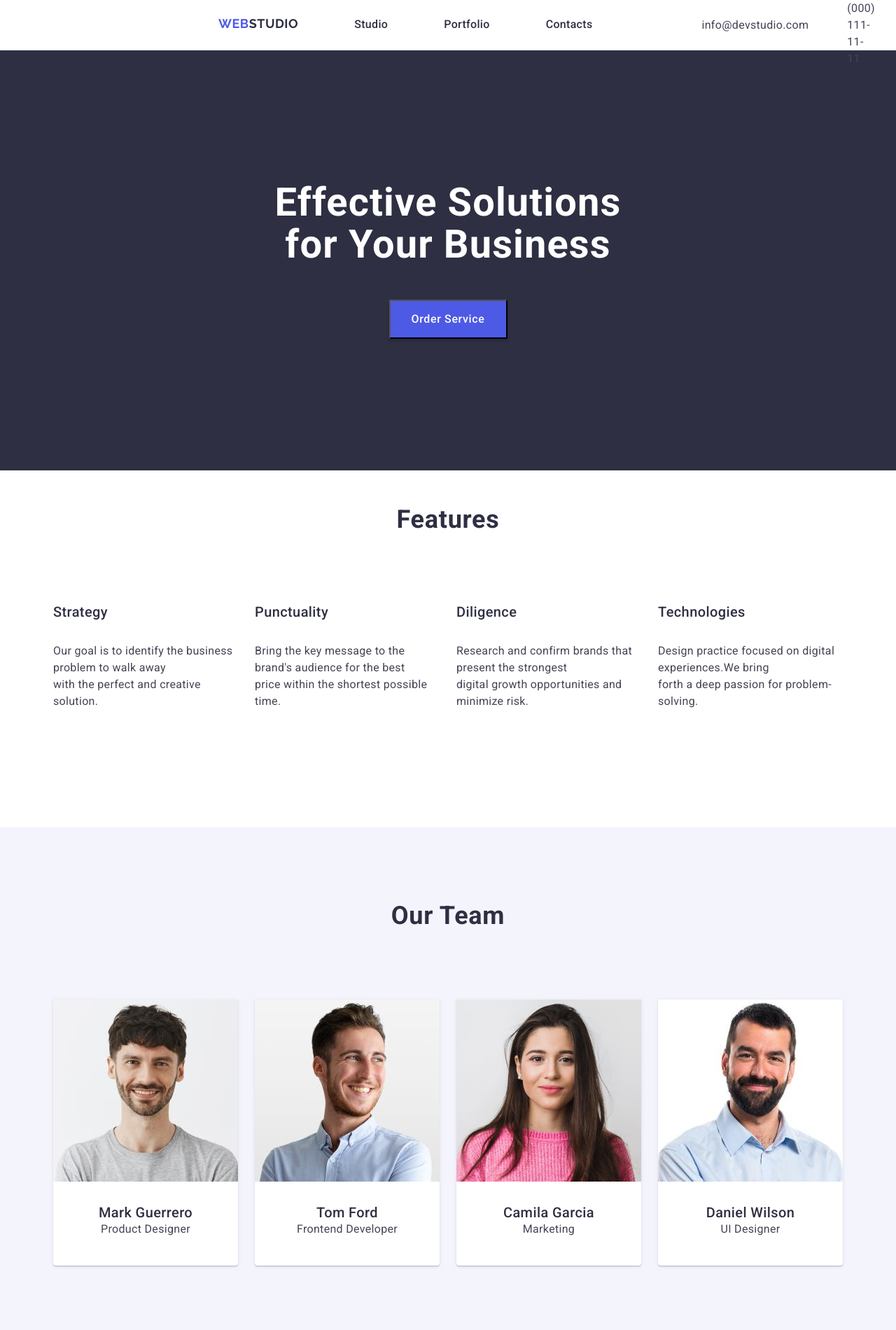
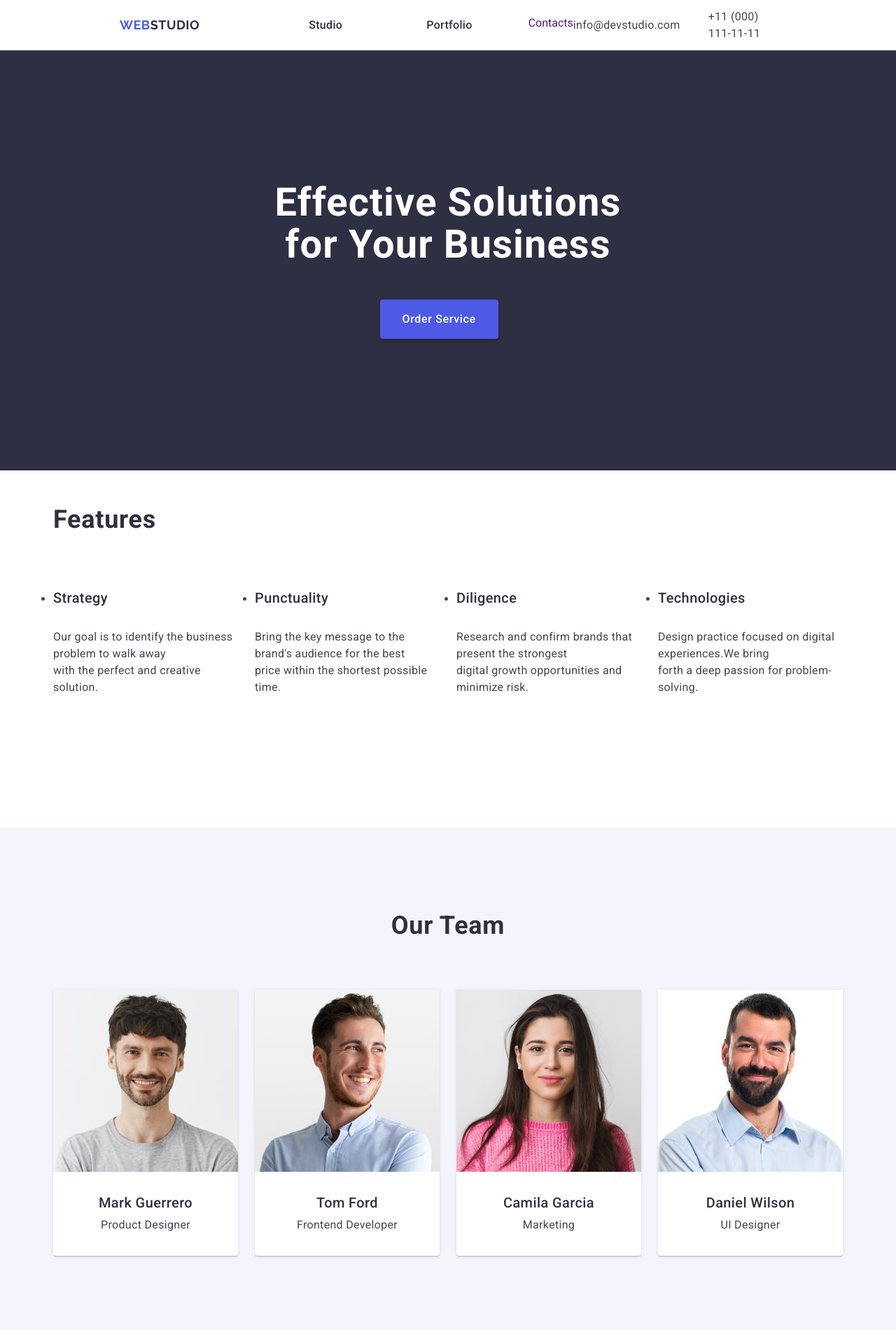
Before and after one commit to Saharov-Aleksey/goit-markup-hw-03, a plain HTML site: page index.html in a window 1280 px wide. Shown: the top 1900 px of the page at 70% size. Drawn offline with nearby package versions, Linux system fonts and the light colour scheme.

Commit message:
Порошёл весь список лмс

```diff
--- a/css/styles.css
+++ b/css/styles.css
@@ -35,8 +35,8 @@ body {
     color: #434455; /* Цвет текста */
     background-color: #FFFFFF; /* Цвет фона */
 }
+.header {
 
-.header {
   display: flex;
   justify-content: space-between;
   align-items: center;
@@ -45,11 +45,26 @@ body {
   padding-right: 156px;
   border-bottom: 1px solid #e7e9fc;
   background: #fff;
-  border-bottom: 1px solid #e7e9fc;
+}
 
+/* Контейнер внутри хедера */
+.header-container {
+  display: flex;
+  justify-content: space-between; /* Располагает навигацию и контакты в одну линию */
+  align-items: center;
 }
+
+/* Общий контейнер для стандартизации размеров контента */
+.container {
+  width: 1158px;
+  margin: 0 auto; /* Центрирует контейнер */
+  padding: 0 15px; /* Внутренние отступы по бокам */
+}
+
+
 .header-logo-div{
     max-height: 24px;
+      margin-right: 76px;
 }
 
 .header__logo {
@@ -60,6 +75,8 @@ body {
     letter-spacing: 0.03em;
     text-transform: uppercase;
     color: #4d5ae5; /* Задаёт цвет текста */
+    padding-top: 24px;
+    padding-bottom: 24px;
 }
 
 .header__logo-part-white {
@@ -77,10 +94,14 @@ body {
 
 .header__nav {
   display: flex;
+  align-items: center;
   gap: 40px;
   max-height: 24px;
 }
-
+ .header-panel{
+  display: flex; /* Элементы списка будут расположены горизонтально */
+  gap: 40px;
+ }
 .header__nav-list {
   display: flex; /* Элементы списка будут расположены горизонтально */
   gap: 40px; /* Расстояние между пунктами меню */
@@ -90,6 +111,10 @@ body {
 .header__nav-item {
   height: 24px;
   width: auto;
+  margin-right: 40px;
+}
+.header__nav-item:last-child {
+  margin-right: 0; /* Обнуляем отступ для последнего элемента */
 }
 
 .header__nav-link {
@@ -118,7 +143,7 @@ body {
 .header__contact-list {
   list-style: none;
   display: flex;
-  gap: 15px;
+  gap: 40px
   padding: 0;
   margin: 0;
 }
@@ -126,9 +151,12 @@ body {
 .header__contact-item {
   display: flex;
   align-items: center;
+  margin-right: 40px; /* Отступ между пунктами контактов */
+}
+.header__contact-item:last-child {
+  margin-right: 0;
 }
 .header__contact-link {
-  margin-right: 40px;
   font-family: "Roboto", sans-serif;
   font-weight: 400;
   font-size: 16px;
@@ -148,11 +176,13 @@ body {
   justify-content: center; /* Центрируем элементы по вертикали */
   height: 600px; /* Высота контейнера */
   background: #2e2f42;
+  padding-top: 188px;
+  padding-bottom: 188px;
 }
 
 .main-content__title {
   display: flex;
-  margin-bottom: 10px; /* Отступ между текстом и кнопкой */
+
   margin-bottom: 48px;
   font-size: 56px; /* Укажите желаемый размер шрифта */
   font-family: "Roboto", sans-serif;
@@ -162,25 +192,28 @@ body {
   text-align: center;
   color: #fff;
  line-height: 1.07;
+ max-width: 496px;
 }
 
 .main-content__button {
-  display: flex;
-  justify-content: center; /* Центрирует текст внутри кнопки */
-  align-items: center; /* Вертикальное выравнивание текста */
+  display: block;
   white-space: nowrap; /* Запретить перенос текста на новую строку */
   padding: 16px 32px;
-  width: 169px;
-  height: 56px;
   box-shadow: 0 4px 4px 0 rgba(0, 0, 0, 0.15);
-  background: #4d5ae5;
   font-family: "Roboto", sans-serif;
   font-weight: 500;
   font-size: 16px;
   line-height: 1.5;
   letter-spacing: 0.04em;
   color: #fff;
+  min-width: 169px;
+  height: 56px;
+  border: none;
+  background-color:#4d5ae5;
+  border-radius: 4px;
   cursor: pointer;
+  margin-left: 150px;
+
 
 }
 .main-content__button:hover,
@@ -207,6 +240,8 @@ body {
   display: flex;
   flex-wrap: wrap; /* Позволяет элементам переноситься на новую строку */
   gap: 24px; /* Отступ между колонками, можно настроить */
+  padding-top: 120px;
+  padding-bottom: 120px;
 }
 
 .main-content__feature-item {
@@ -237,7 +272,24 @@ body {
   color: #434455;
 
 }
+.visually-hidden {
+  margin-bottom: 100px;
+  display: flex;
+  flex-direction: column;
+  text-align: center;
+  height: 40px;
+  font-family: "Roboto", sans-serif;
+  font-weight: 700;
+  font-size: 36px;
 
+  position: absolute; /* Убирает элемент из потока */
+  overflow: hidden; /* Скрываем содержимое */
+  /* line-height: 40px; */
+  line-height: 1.11111;
+  letter-spacing: 0.02em;
+  color: #2e2f42;
+ text-transform: capitalize;
+}
 .main-content__team {
   background-color: #f4f4fd; /* Фон для родительского контейнера */
 min-height: 732px;
@@ -256,12 +308,12 @@ min-height: 732px;
   font-family: "Roboto", sans-serif;
   font-weight: 700;
   font-size: 36px;
-
   /* line-height: 40px; */
   line-height: 1.11111;
   letter-spacing: 0.02em;
   color: #2e2f42;
  text-transform: capitalize;
+ margin-bottom: 72px;
 }
 
 .main-content__team-list {
@@ -269,11 +321,8 @@ min-height: 732px;
   flex-wrap: wrap; /* Позволяет элементам переноситься на новую строку */
   gap: 24px; /* Отступ между колонками */
 }
-
-ul {
-  list-style-type: none; /* Убирает маркеры */
-  padding: 0; /* Убирает отступы */
-  margin: 0; /* Убирает внешние отступы */
+.main-content__team-list:last-child {
+  margin-right: 0; /* Обнуляем отступ для последнего элемента */
 }
 
 .main-content__team-member {
@@ -293,6 +342,14 @@ ul {
     0 1px 1px 0 rgba(46, 47, 66, 0.16), 0 1px 6px 0 rgba(46, 47, 66, 0.08);
   background: #fff;
 }
+.main-content__team-member:first-child {
+  width: calc((100% - 72px) / 4); /* Применение стиля только к первому элементу */
+  border-radius: 0px 0px 4px 4px;
+}
+.card-text{
+  padding-top: 32px;
+  padding-bottom: 32px;
+}
 
 .main-content__team-img {
   max-width: 100%; /* Изображение не превышает ширину карточки */
@@ -308,6 +365,8 @@ ul {
   letter-spacing: 0.02em;
   text-align: center;
   color: #2e2f42;
+  text-align: center;
+  margin-bottom: 8px
 }
 .main-content__team-role {
     font-family: "Roboto", sans-serif;
@@ -319,32 +378,10 @@ ul {
     letter-spacing: 0.02em;
     text-align: center;
     color: #434455;
+
 }
 
-.card-text-mark{
-    padding-top: 32px;
-padding-bottom: 32px;
-padding-right: 16px;
-padding-left: 16px;
-}
-.card-text-daniel{
-    padding-top: 32px;
-padding-bottom: 32px;
-padding-right: 16px;
-padding-left: 16px;
-}
-.card-text-camila{
-    padding-top: 32px;
-padding-bottom: 32px;
-padding-right: 16px;
-padding-left: 16px;
-}
-.card-text-tom{
-    padding-top: 32px;
-padding-bottom: 32px;
-padding-right: 16px;
-padding-left: 16px;
-}
+
 
 
 a {
@@ -371,6 +408,7 @@ letter-spacing: 0.02em;
 text-transform: capitalize;
 color: #2e2f42;
 margin-bottom: 72px; /* Добавляет отступ между заголовком и картинками */
+
 }
 
 .portfolio__image {
@@ -384,13 +422,23 @@ margin-bottom: 72px; /* Добавляет отступ между заголо
   justify-content: center; /* Центрирует список */
   gap: 24px; /* Расстояние между элементами */
   list-style: none; /* Убирает маркеры списка */
+  flex-wrap: wrap;
+  column-gap: 24px; /* Задаем горизонтальные отступы между элементами */
+  row-gap: 48px; /* Задаем вертикальные отступы между элементами */
 }
 .portfolio__item{
     display: block;
     text-align: center;
     width: 360px; /* Устанавливает фиксированную ширину для карточек */
+    margin-right: 24px; /* Задаем отступы для каждого элемента списка */
+    margin-bottom: 48px; /* Задаем нижний отступ для каждого элемента списка */
 
 }
+.portfolio__item:nth-child(3n) {
+  margin-right: 0; /* Убираем отступ для каждого третьего элемента */
+  margin-bottom: 0;
+}
+
 .portfolio__groups {
     display: flex;
     flex-wrap: wrap; /* Позволяет группам переноситься на новую строку */
@@ -419,6 +467,7 @@ margin-bottom: 72px; /* Добавляет отступ между заголо
     line-height: 1.2;
     letter-spacing: 0.02em;
     color: #2e2f42;
+    margin-bottom: 8px;
 }
 .portfolio__item-category{
     font-family: "Roboto", sans-serif;
@@ -432,12 +481,11 @@ margin-bottom: 72px; /* Добавляет отступ между заголо
 
 }
 .portfolio-card-text{
-    border-bottom: 1px solid #e7e9fc;
-border-left: 1px solid #e7e9fc;
-border-right: 1px solid #e7e9fc;
-padding: 32px 16px;
 width: 360px;
 height: 120px;
+padding: 32px 16px
+border: 1px solid #e7e9fc;
+border-top: none;
 }
 
 .footer {
@@ -458,8 +506,8 @@ height: 120px;
     min-height: 24px;
   }
   .footer-description{
- min-width: 264px;
-    min-height: 72px;
+
+    max-width: 264px
   }
   .footer__logo {
       font-family: "Raleway", sans-serif;
@@ -469,6 +517,8 @@ height: 120px;
       letter-spacing: 0.03em;
       text-transform: uppercase;
       color: #4d5ae5; /* Задаёт цвет текста */
+      display: inline-block;
+      margin-bottom: 16px;
   }
   .footer__logo_white{
     font-family: "Raleway", sans-serif;
@@ -478,7 +528,7 @@ height: 120px;
     text-transform: uppercase;
     color: #f4f4fd
   }
-  .footer__description {
+  .container-section-foo {
     padding-top: 16px;
     font-family: "Roboto", sans-serif;
     font-weight: 400;
--- a/index.html
+++ b/index.html
@@ -16,9 +16,13 @@
 
   <body>
     <div>
+
+
+
       <header class="header">
+      <div class="header-container container">
 
-      <div  class="header">
+        <div  class="header-container">
         <nav class="header__nav">
           <div class="header-logo-div">
               <a href="./index.html" class="header__logo">
@@ -34,7 +38,7 @@
                   <a href="" class="header__nav-link">Portfolio</a>
                 </li>
                 <li class="header__nav-item">
-                    <a href="" class="header__nav-link">Contacts</a>
+                  <a href="" class="header__nav-links">Contacts</a>
                 </li>
               </ul>
           </div>
@@ -54,10 +58,13 @@
         </li>
       </ul>
         </address>
+      </div>
       </header>
+
 
     <main class="main-content">
       <section class="main-content__intro">
+        <div class="container-section-one">
           <h1 class="main-content__title">
             Effective Solutions <br>
             for Your Business
@@ -65,12 +72,13 @@
           <button type="button" class="main-content__button">
             Order Service
           </button>
+        </div>
       </section>
 
       <section class="main-content__features">
         <div class="main-content--features">
 
-            <h2 class="main-content__subtitle">Features</h2>
+            <h2 class="visually-hidden">Features</h2>
             <ul class="main-content__feature-list">
               <li class="main-content__feature-item">
                 <h3 class="main-content__feature-title">Strategy</h3>
@@ -107,9 +115,9 @@
 
       <section class="main-content__team">
 
+        <div class="container-section-tuo">
           <h2 class="main-content__subtitle">Our Team</h2>
           <ul class="main-content__team-list">
-            <div>
             <li class="main-content__team-member">
                   <img
                     src="./images /mark.jpg"
@@ -117,13 +125,11 @@
                     class="main-content__team-img"
                     width="264"
                   />
-                <div class="card-text-mark">
+                  <div class="card-text">
                       <h3 class="main-content__team-name">Mark Guerrero</h3>
                       <p class="main-content__team-role">Product Designer</p>
                   </div>
                             </li>
-            </div>
-          <div>
                 <li class="main-content__team-member">
                   <img
                     src="./images /max.jpg"
@@ -131,13 +137,12 @@
                     width="264"
                     class="main-content__team-img"
                   />
-                <div class="card-text-tom">
+                  <div class="card-text">
                       <h3 class="main-content__team-name">Tom Ford</h3>
                       <p class="main-content__team-role">Frontend Developer</p>
                   </div>
                 </li>
-          </div>
-          <div>
+
                 <li class="main-content__team-member">
                   <img
                     src="./images /camila.jpg"
@@ -145,13 +150,11 @@
                     width="264"
                     class="main-content__team-img"
                   />
-                <div class="card-text-camila">
+                  <div class="card-text">
                       <h3 class="main-content__team-name">Camila Garcia</h3>
                       <p class="main-content__team-role">Marketing</p>
                   </div>
                 </li>
-          </div>
-          <div>
                 <li class="main-content__team-member">
                   <img
                     src="./images /daniel.jpg"
@@ -159,16 +162,19 @@
                     width="264"
                     class="main-content__team-img"
                   />
-                <div class="card-text-daniel">
+                  <div class="card-text">
                       <h3 class="main-content__team-name">Daniel Wilson</h3>
                       <p class="main-content__team-role">UI Designer</p>
                   </div>
                 </li>
+          </ul>
         </div>
-        </ul>
       </section>
 
       <section class="portfolio">
+        <div class="container-section-thre">
+
+
           <h2 class="portfolio__title">Our Portfolio</h2>
           <div class="portfolio__groups">
               <div class="portfolio__group">
@@ -252,26 +258,22 @@
                   </ul>
               </div>
           </div>
-    </section>
 
 
+        </div>
+    </section>
     </main>
-
     <footer class="footer">
-
-      <div class="footer-logo-description">
-
+      <div class="container-section-foo">
         <div class="footer-logo">
           <a href="./index.html" class="footer__logo">
             Web<span class="footer__logo_white">Studio</span>
           </a>
         </div>
-        <div class="footer-description">
           <p class="footer__description">
             Increase the flow of customers and <br>sales for your business with
             digital <br> marketing & growth solutions.
           </p>
-        </div>
       </div>
     </footer>
 
```
Lines whose indentation alone changed are shown as unchanged.
